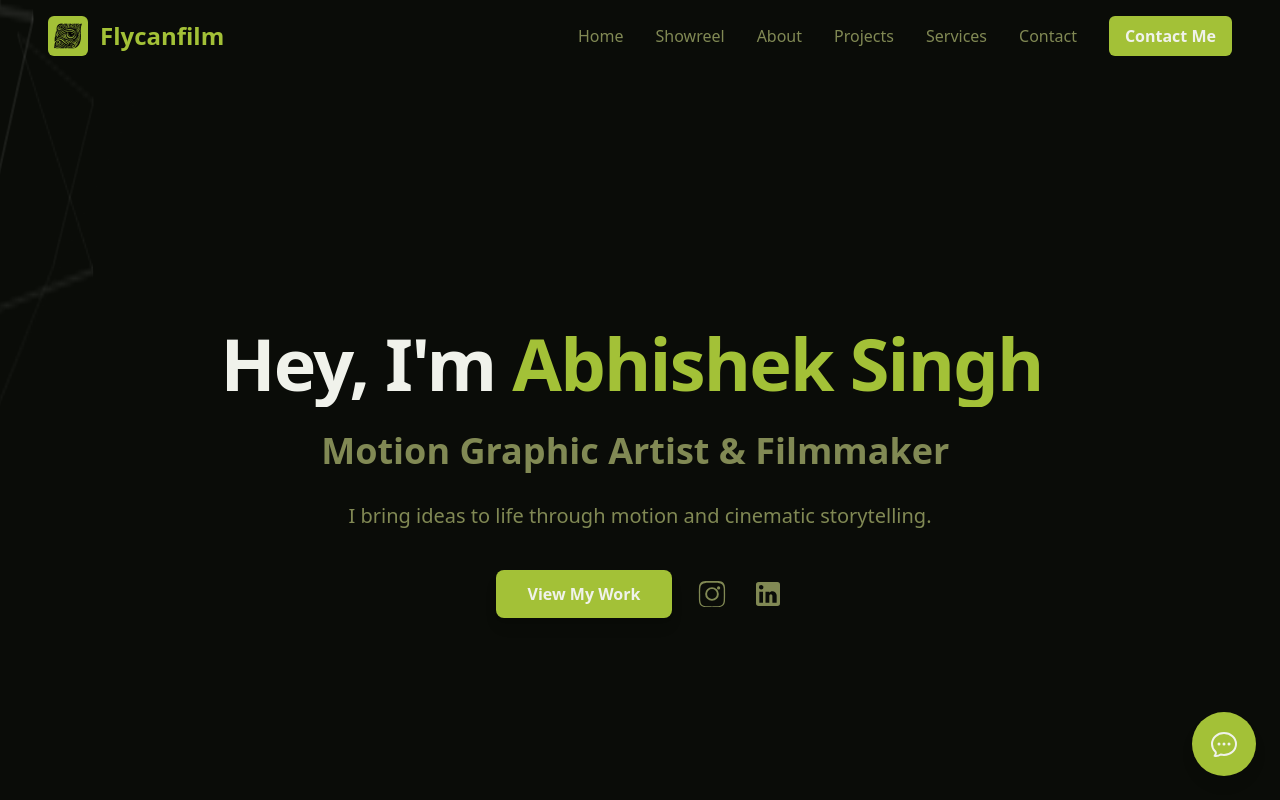
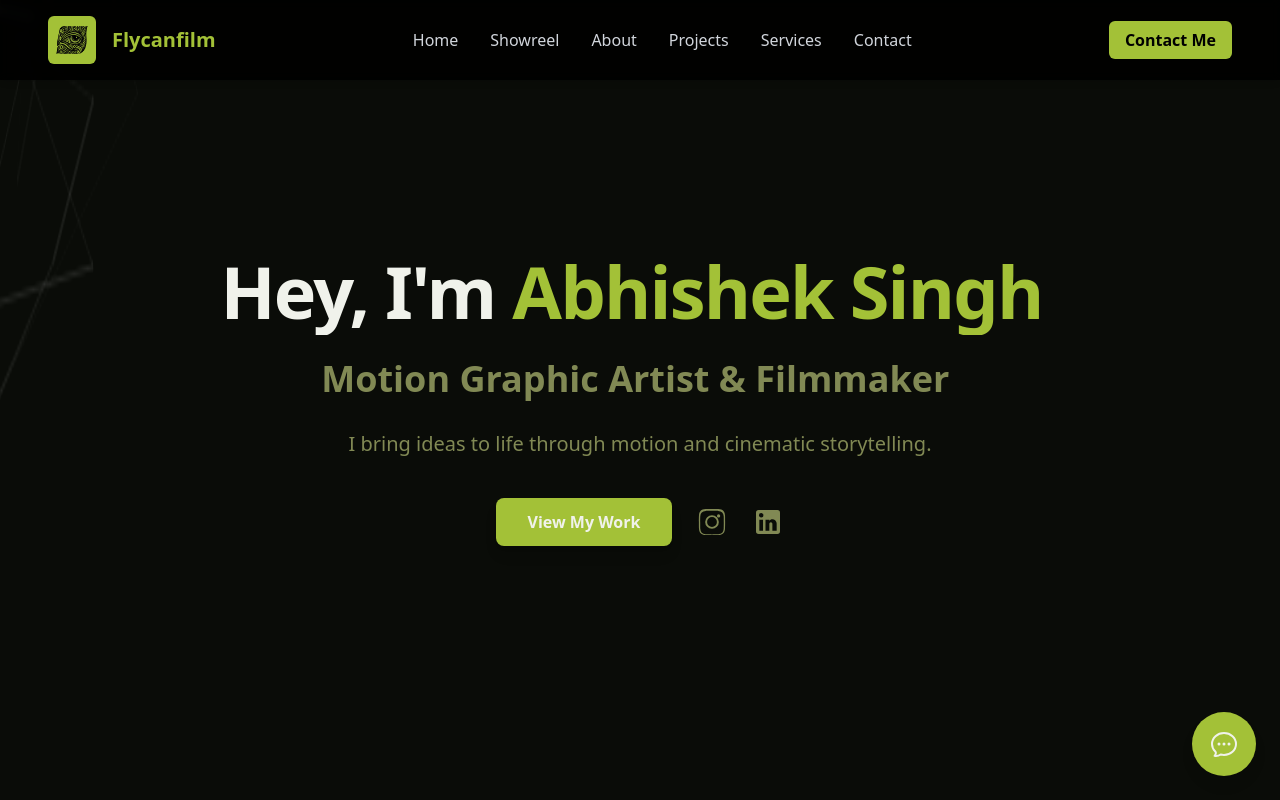
Before and after one commit to Flycanary/Flycanfilm-Portfolio, a React (Vite) app: page / in a window 1280 px wide. Shown: the top 800 px of the page. Built offline with nearby package versions, Linux system fonts and the light colour scheme.

Commit message:
new header changes

```diff
--- a/components/Header.tsx
+++ b/components/Header.tsx
@@ -1,97 +1,99 @@
-import React, { useState, useEffect } from 'react';
-import { NAV_LINKS } from '../constants';
-import type { NavLink } from '../types';
-import Magnetic from './Magnetic';
+import React, { useState } from "react";
+import Magnetic from "./Magnetic";
 
-interface HeaderProps {
-  onNavigate: (id: string) => void;
-  onOpenServices: () => void;
+const Header: React.FC = () => {
+  const [isMenuOpen, setIsMenuOpen] = useState(false);
+
+  const handleNavClick = (e: React.MouseEvent<HTMLAnchorElement>, targetId: string) => {
+    e.preventDefault();
+    const element = document.getElementById(targetId);
+    if (element) {
+      element.scrollIntoView({ behavior: "smooth" });
     }
-
-const Header: React.FC<HeaderProps> = ({ onNavigate, onOpenServices }) => {
-  const [isScrolled, setIsScrolled] = useState(false);
-
-  useEffect(() => {
-    const handleScroll = () => {
-      setIsScrolled(window.scrollY > 10);
-    };
-    window.addEventListener('scroll', handleScroll);
-    return () => window.removeEventListener('scroll', handleScroll);
-  }, []);
-
-  const handleNavClick = (
-    e: React.MouseEvent<HTMLAnchorElement>,
-    href: string
-  ) => {
-    e.preventDefault();
-    onNavigate(href);
+    setIsMenuOpen(false);
   };
 
   return (
-    <header
-      className={`sticky top-0 z-50 transition-all duration-300 ${
-        isScrolled
-          ? 'bg-secondary/80 backdrop-blur-lg shadow-lg'
-          : 'bg-transparent'
-      }`}
-    >
-      <nav className="container mx-auto flex items-center justify-between p-4 px-6 md:px-12">
+    <header className="fixed top-0 left-0 w-full z-50 bg-black/90 backdrop-blur-sm shadow-md">
+      <div className="max-w-7xl mx-auto px-6 lg:px-12">
+        <div className="flex justify-between items-center h-20">
+
           {/* Logo + Brand */}
           <Magnetic>
             <a
               href="#home"
-            onClick={(e) => handleNavClick(e, 'home')}
-            className="flex items-center space-x-3"
+              onClick={(e) => handleNavClick(e, "home")}
+              className="flex items-center space-x-4"
             >
-            {/* Logo background uses your accent green */}
-            <div className="h-10 w-10 rounded-md bg-accent p-1 overflow-hidden">
+              {/* Logo box */}
+              <div className="h-12 w-12 rounded-md bg-accent p-1.5 flex items-center justify-center overflow-hidden">
                 <img
                   src="/header-logo.png"
                   alt="Flycanfilm logo"
                   className="h-full w-full object-contain"
                 />
               </div>
-            {/* Text */}
-            <span className="text-2xl font-bold text-accent hover:text-accent-hover transition-colors">
+              {/* Brand text */}
+              <span className="text-xl font-semibold text-accent hover:text-accent-hover transition-colors flex items-center">
                 Flycanfilm
               </span>
             </a>
           </Magnetic>
 
-        {/* Desktop Navigation */}
-        <div className="hidden md:flex items-center space-x-8">
-          <ul className="flex items-center space-x-8">
-            {NAV_LINKS.map((link: NavLink) => (
-              <li key={link.name}>
-                {link.name === 'Services' ? (
-                  <button
-                    onClick={onOpenServices}
-                    className="text-text-secondary hover:text-text-primary transition-colors font-medium"
+          {/* Desktop Nav */}
+          <nav className="hidden md:flex space-x-8 text-base font-medium">
+            {["Home", "Showreel", "About", "Projects", "Services", "Contact"].map((item) => (
+              <a
+                key={item}
+                href={`#${item.toLowerCase()}`}
+                onClick={(e) => handleNavClick(e, item.toLowerCase())}
+                className="text-gray-300 hover:text-accent transition-colors"
               >
-                    {link.name}
-                  </button>
-                ) : (
+                {item}
+              </a>
+            ))}
+          </nav>
+
+          {/* Contact button (Desktop) */}
+          <div className="hidden md:block">
+            <Magnetic>
               <a
-                    href={`#${link.href}`}
-                    onClick={(e) => handleNavClick(e, link.href)}
-                    className="text-text-secondary hover:text-text-primary transition-colors font-medium"
-                  >
-                    {link.name}
-                  </a>
-                )}
-              </li>
-            ))}
-          </ul>
-          <Magnetic>
-            <button
-              onClick={() => onNavigate('contact')}
-              className="bg-accent text-text-primary font-bold py-2 px-4 rounded-md hover:bg-accent-hover transition-transform transform hover:scale-105"
+                href="#contact"
+                onClick={(e) => handleNavClick(e, "contact")}
+                className="bg-accent text-black px-4 py-2 rounded-md font-semibold hover:bg-accent-hover transition-colors"
               >
                 Contact Me
-            </button>
+              </a>
             </Magnetic>
           </div>
-      </nav>
+
+          {/* Mobile Menu Button */}
+          <button
+            className="md:hidden flex flex-col space-y-1.5"
+            onClick={() => setIsMenuOpen(!isMenuOpen)}
+          >
+            <span className="w-6 h-0.5 bg-white"></span>
+            <span className="w-6 h-0.5 bg-white"></span>
+            <span className="w-6 h-0.5 bg-white"></span>
+          </button>
+        </div>
+      </div>
+
+      {/* Mobile Menu */}
+      {isMenuOpen && (
+        <div className="md:hidden bg-black/95 px-6 py-4 space-y-4">
+          {["Home", "Showreel", "About", "Projects", "Services", "Contact"].map((item) => (
+            <a
+              key={item}
+              href={`#${item.toLowerCase()}`}
+              onClick={(e) => handleNavClick(e, item.toLowerCase())}
+              className="block text-gray-300 hover:text-accent transition-colors"
+            >
+              {item}
+            </a>
+          ))}
+        </div>
+      )}
     </header>
   );
 };
```
Lines whose indentation alone changed are shown as unchanged.
